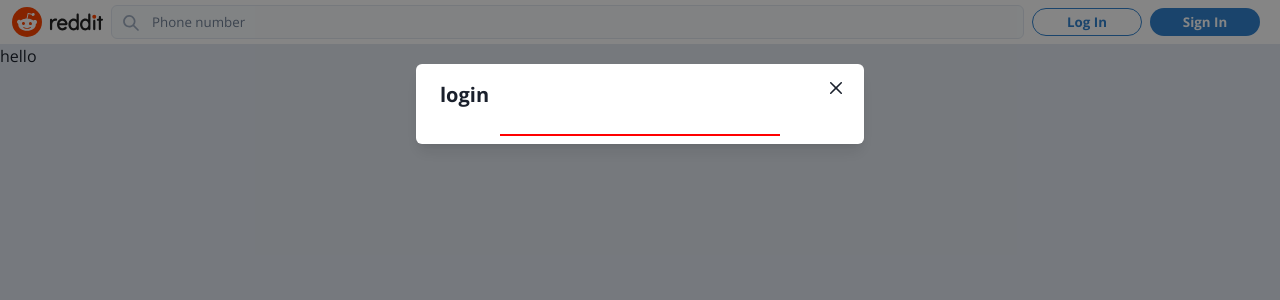
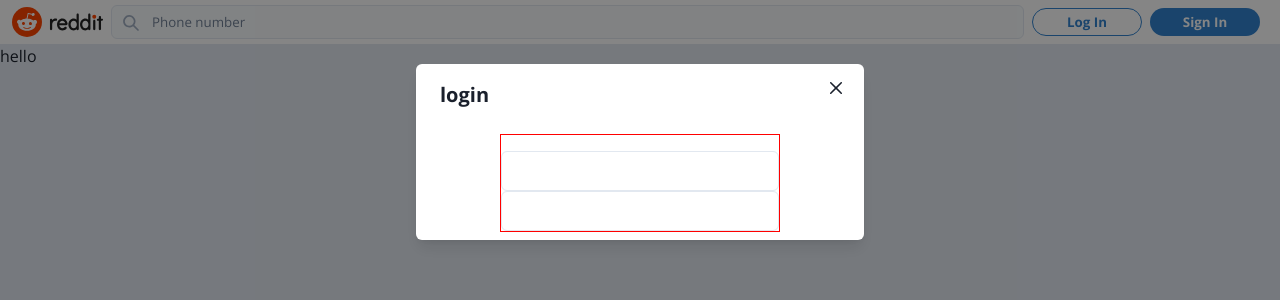
Before and after one commit to Alejandro2097/Reddit-Clone, a Next.js app: page / in a window 1280 px wide. Both pictures are taken after a click on the button "Log In". Shown: the top 300 px of the page. Built offline with nearby package versions, Linux system fonts and the light colour scheme.

Commit message:
modal form

```diff
--- a/src/components/Modal/Auth/AuthInputs.tsx
+++ b/src/components/Modal/Auth/AuthInputs.tsx
@@ -2,6 +2,8 @@
 import { Flex } from '@chakra-ui/react';
 import React from 'react';
 import { useRecoilValue } from 'recoil';
+
+import Login from './Login';
 
 type AuthInputsProps = {
 
@@ -15,8 +17,8 @@
               width='100%'
               mt={4}
         >
-            {/* {modalState.view === 'login' && <Login/>}
-            {modalState.view === 'signup' && <SignUp/>} */}
+            {modalState.view === 'login' && <Login/>}
+            {/* {modalState.view === 'signup' && <SignUp/>} */}
         </Flex>
     )
 }
--- a/src/components/Modal/Auth/AuthModal.tsx
+++ b/src/components/Modal/Auth/AuthModal.tsx
@@ -3,6 +3,7 @@
 import { useRecoilState } from 'recoil';
 
 import { authModalState } from '../../../atoms/authModalAtom';
+import AuthInputs from './AuthInputs';
 
 type AuthModalProps = {
 
@@ -38,7 +39,7 @@
                               width='70%'
                               border='1px solid red'
                         >
-
+                            <AuthInputs/>
                         </Flex>
                     </ModalBody>
                 </ModalContent>
--- /dev/null
+++ b/src/components/Modal/Auth/Login.tsx
@@ -0,0 +1,20 @@
+import { Input } from '@chakra-ui/react';
+import React, { useState } from 'react';
+
+type LoginProps = {
+
+};
+
+const Login:React.FC<LoginProps> = () => {
+    const [LoginForm, setLoginForm] = useState({
+        email: "",
+        password: "",
+    })
+    return (
+        <form>
+            <Input/>
+            <Input/>
+        </form>
+    )
+}
+export default Login;
```
